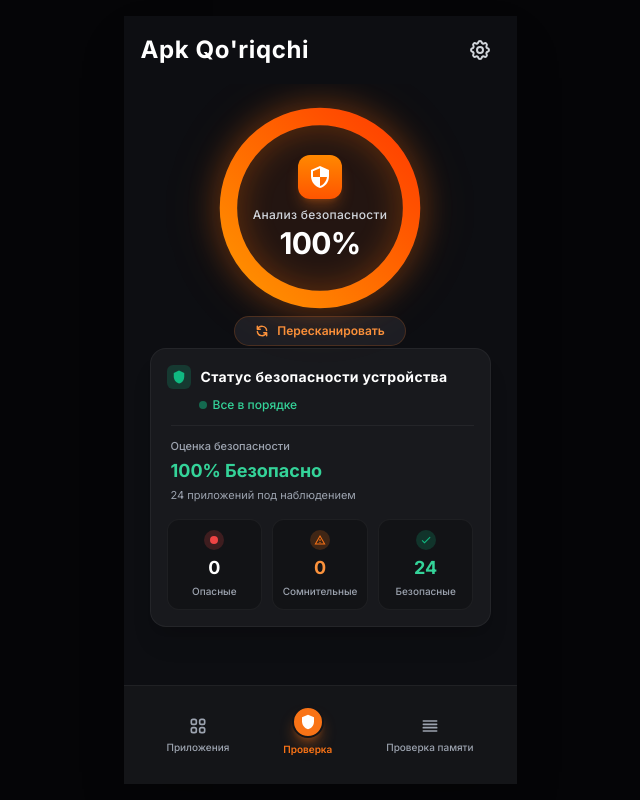
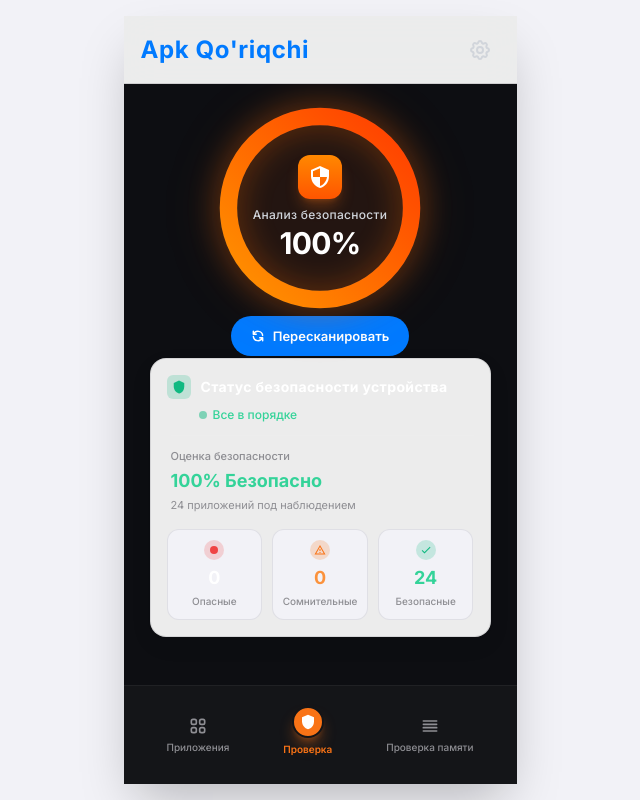
Before and after one commit to azizhojja2882-png/Helped-my-frend, a plain HTML site: page index.html in a window 1280 px wide. Shown: the whole page, without its empty margins (320-960 px from the left). Drawn offline with nearby package versions, Linux system fonts and the light colour scheme.

```diff
--- a/index.html
+++ b/index.html
@@ -63,6 +63,51 @@
             background: #2a2d36;
             border-radius: 4px;
         }
+
+        /* Apple-inspired system UI: clean surfaces, soft separators, restrained color. */
+        body {
+            background: #f2f2f7 !important;
+            color: #1c1c1e;
+        }
+        .apple-shell {
+            -webkit-font-smoothing: antialiased;
+            background: #f2f2f7 !important;
+            color: #1c1c1e !important;
+        }
+        .apple-header {
+            background: rgba(255,255,255,.92);
+            border-bottom: 1px solid rgba(60,60,67,.16);
+            backdrop-filter: blur(18px);
+        }
+        .apple-card {
+            background: rgba(255,255,255,.92) !important;
+            border: 1px solid rgba(60,60,67,.13) !important;
+            box-shadow: 0 1px 3px rgba(0,0,0,.06), 0 8px 24px rgba(0,0,0,.05) !important;
+        }
+        .apple-stat {
+            background: #f2f2f7 !important;
+            border: 1px solid rgba(60,60,67,.10) !important;
+        }
+        .apple-nav {
+            background: rgba(255,255,255,.94) !important;
+            border-top: 1px solid rgba(60,60,67,.16) !important;
+            backdrop-filter: blur(20px);
+        }
+        .apple-button {
+            background: #007aff !important;
+            color: white !important;
+            border: 0 !important;
+            box-shadow: none !important;
+            font-size: 13px !important;
+            min-height: 40px;
+        }
+        .apple-button:hover { background: #0071e3 !important; }
+        .apple-title-orange { color: #007aff !important; }
+        .apple-muted { color: #8e8e93 !important; }
+        .apple-gauge {
+            filter: none !important;
+        }
+
     </style>
 </head>
 <body class="flex items-center justify-center min-h-screen p-0 sm:p-4 bg-[#050507]">
@@ -71,8 +116,8 @@
     <div class="w-full max-w-[393px] h-[100vh] sm:h-[768px] bg-[#0d0e12] sm:rounded-none border-0 shadow-2xl flex flex-col justify-between overflow-hidden relative select-none">
 
         <!-- App Header -->
-        <div class="h-[68px] shrink-0 flex items-center justify-between px-[17px] pt-0 pb-0">
-            <h1 class="text-2xl font-bold text-white tracking-wide">Apk Qo'riqchi</h1>
+        <div class="apple-header h-[68px] shrink-0 flex items-center justify-between px-[17px] pt-0 pb-0">
+            <h1 class="text-2xl font-bold tracking-wide apple-title-orange">Apk Qo'riqchi</h1>
             <button id="settings-btn" class="p-2 rounded-full hover:bg-white/5 active:scale-95 transition-all text-gray-300">
                 <svg class="w-6 h-6" fill="none" stroke="currentColor" viewBox="0 0 24 24" stroke-width="2">
                     <path stroke-linecap="round" stroke-linejoin="round" d="M10.325 4.317c.426-1.756 2.924-1.756 3.35 0a1.724 1.724 0 002.573 1.066c1.543-.94 3.31.826 2.37 2.37a1.724 1.724 0 001.065 2.572c1.756.426 1.756 2.924 0 3.35a1.724 1.724 0 00-1.066 2.573c.94 1.543-.826 3.31-2.37 2.37a1.724 1.724 0 00-2.572 1.065c-.426 1.756-2.924 1.756-3.35 0a1.724 1.724 0 00-2.573-1.066c-1.543.94-3.31-.826-2.37-2.37a1.724 1.724 0 00-1.065-2.572c-1.756-.426-1.756-2.924 0-3.35a1.724 1.724 0 001.066-2.573c-.94-1.543.826-3.31 2.37-2.37.996.608 2.296.07 2.572-1.065z"></path>
@@ -118,7 +163,7 @@
                 </div>
 
                 <!-- Rescan Interactive Button -->
-                <button id="rescan-btn" class="mt-[-1px] mb-[2px] px-5 py-1.5 bg-[#1d1e24] hover:bg-[#272930] active:scale-95 text-xs font-semibold text-orange-400 rounded-full border border-orange-500/20 transition-all flex items-center gap-2">
+                <button id="rescan-btn" class="apple-button mt-[-1px] mb-[2px] px-5 py-1.5 hover:bg-[#272930] active:scale-95 text-xs font-semibold text-orange-400 rounded-full border border-orange-500/20 transition-all flex items-center gap-2">
                     <svg id="rescan-icon" class="w-3.5 h-3.5" fill="none" stroke="currentColor" viewBox="0 0 24 24" stroke-width="2.5">
                         <path stroke-linecap="round" stroke-linejoin="round" d="M4 4v5h.582m15.356 2A8.001 8.001 0 004.582 9m0 0H9m11 11v-5h-.581m0 0a8.003 8.003 0 01-15.357-2m15.357 2H15"></path>
                     </svg>
@@ -127,7 +172,7 @@
             </div>
 
             <!-- Device Security Status Panel -->
-            <div class="bg-[#18191d] rounded-2xl p-4 border border-white/5 shadow-xl">
+            <div class="apple-card rounded-2xl p-4 border shadow-xl">
 
                 <!-- Status Header -->
                 <div class="flex items-center gap-2.5 mb-2">
@@ -147,43 +192,43 @@
 
                 <!-- Evaluation Text -->
                 <div class="ml-1 border-t border-white/5 pt-3">
-                    <p class="text-[11px] text-gray-400 font-medium">Оценка безопасности</p>
+                    <p class="text-[11px] apple-muted font-medium">Оценка безопасности</p>
                     <p id="security-rating-text" class="text-lg font-bold text-emerald-400 mt-0.5">100% Безопасно</p>
-                    <p id="apps-count-text" class="text-[11px] text-gray-400 mt-0.5">24 приложений под наблюдением</p>
+                    <p id="apps-count-text" class="text-[11px] apple-muted mt-0.5">24 приложений под наблюдением</p>
                 </div>
 
                 <!-- Three App Categories Grid -->
                 <div class="grid grid-cols-3 gap-2.5 mt-4">
 
                     <!-- Dangerous Apps -->
-                    <div class="bg-[#121316] p-2.5 rounded-xl border border-white/5 flex flex-col items-center justify-center text-center">
+                    <div class="apple-stat p-2.5 rounded-xl border flex flex-col items-center justify-center text-center">
                         <div class="w-5 h-5 rounded-full bg-red-500/20 flex items-center justify-center mb-1">
                             <span class="w-2 h-2 rounded-full bg-red-500"></span>
                         </div>
                         <span id="dangerous-count" class="text-lg font-bold text-white">0</span>
-                        <span class="text-[10px] text-gray-400 font-medium mt-0.5">Опасные</span>
+                        <span class="text-[10px] apple-muted font-medium mt-0.5">Опасные</span>
                     </div>
 
                     <!-- Suspicious Apps -->
-                    <div class="bg-[#121316] p-2.5 rounded-xl border border-white/5 flex flex-col items-center justify-center text-center">
+                    <div class="apple-stat p-2.5 rounded-xl border flex flex-col items-center justify-center text-center">
                         <div class="w-5 h-5 rounded-full bg-orange-500/20 flex items-center justify-center mb-1">
                             <svg class="w-3 h-3 text-orange-500" fill="currentColor" viewBox="0 0 24 24">
                                 <path d="M12 5.99L19.53 19H4.47L12 5.99M12 2L1 21h22L12 2zm1 14h-2v2h2v-2zm0-6h-2v4h2v-4z"/>
                             </svg>
                         </div>
                         <span id="suspicious-count" class="text-lg font-bold text-orange-400">0</span>
-                        <span class="text-[10px] text-gray-400 font-medium mt-0.5">Сомнительные</span>
+                        <span class="text-[10px] apple-muted font-medium mt-0.5">Сомнительные</span>
                     </div>
 
                     <!-- Safe Apps -->
-                    <div class="bg-[#121316] p-2.5 rounded-xl border border-white/5 flex flex-col items-center justify-center text-center">
+                    <div class="apple-stat p-2.5 rounded-xl border flex flex-col items-center justify-center text-center">
                         <div class="w-5 h-5 rounded-full bg-emerald-500/20 flex items-center justify-center mb-1">
                             <svg class="w-3 h-3 text-emerald-500" fill="currentColor" viewBox="0 0 24 24">
                                 <path d="M9 16.17L4.83 12l-1.42 1.41L9 19 21 7l-1.41-1.41z"/>
                             </svg>
                         </div>
                         <span id="safe-count" class="text-lg font-bold text-emerald-400">24</span>
-                        <span class="text-[10px] text-gray-400 font-medium mt-0.5">Безопасные</span>
+                        <span class="text-[10px] apple-muted font-medium mt-0.5">Безопасные</span>
                     </div>
 
                 </div>
@@ -196,7 +241,7 @@
         <div class="h-[99px] shrink-0 bg-[#141518] border-t border-white/5 px-4 py-2.5 flex justify-around items-center">
 
             <!-- Apps Tab -->
-            <button class="nav-item flex flex-col items-center gap-1 text-gray-400 hover:text-white transition-colors">
+            <button class="nav-item flex flex-col items-center gap-1 apple-muted hover:text-white transition-colors">
                 <svg class="w-5 h-5" fill="none" stroke="currentColor" viewBox="0 0 24 24" stroke-width="2">
                     <path stroke-linecap="round" stroke-linejoin="round" d="M4 6a2 2 0 012-2h2a2 2 0 012 2v2a2 2 0 01-2 2H6a2 2 0 01-2-2V6zM14 6a2 2 0 012-2h2a2 2 0 012 2v2a2 2 0 01-2 2h-2a2 2 0 01-2-2V6zM4 16a2 2 0 012-2h2a2 2 0 012 2v2a2 2 0 01-2 2H6a2 2 0 01-2-2v-2zM14 16a2 2 0 012-2h2a2 2 0 012 2v2a2 2 0 01-2 2h-2a2 2 0 01-2-2v-2z"></path>
                 </svg>
@@ -214,7 +259,7 @@
             </button>
 
             <!-- Memory Check Tab -->
-            <button class="nav-item flex flex-col items-center gap-1 text-gray-400 hover:text-white transition-colors">
+            <button class="nav-item flex flex-col items-center gap-1 apple-muted hover:text-white transition-colors">
                 <svg class="w-5 h-5" fill="none" stroke="currentColor" viewBox="0 0 24 24" stroke-width="2">
                     <path stroke-linecap="round" stroke-linejoin="round" d="M4 6h16M4 10h16M4 14h16M4 18h16"></path>
                 </svg>
@@ -360,7 +405,7 @@
             tab.addEventListener('click', function() {
                 document.querySelectorAll('.nav-item').forEach(t => {
                     t.classList.remove('text-orange-500');
-                    t.classList.add('text-gray-400');
+                    t.classList.add('apple-muted');
                 });
                 this.classList.remove('text-gray-400');
                 this.classList.add('text-orange-500');
```
